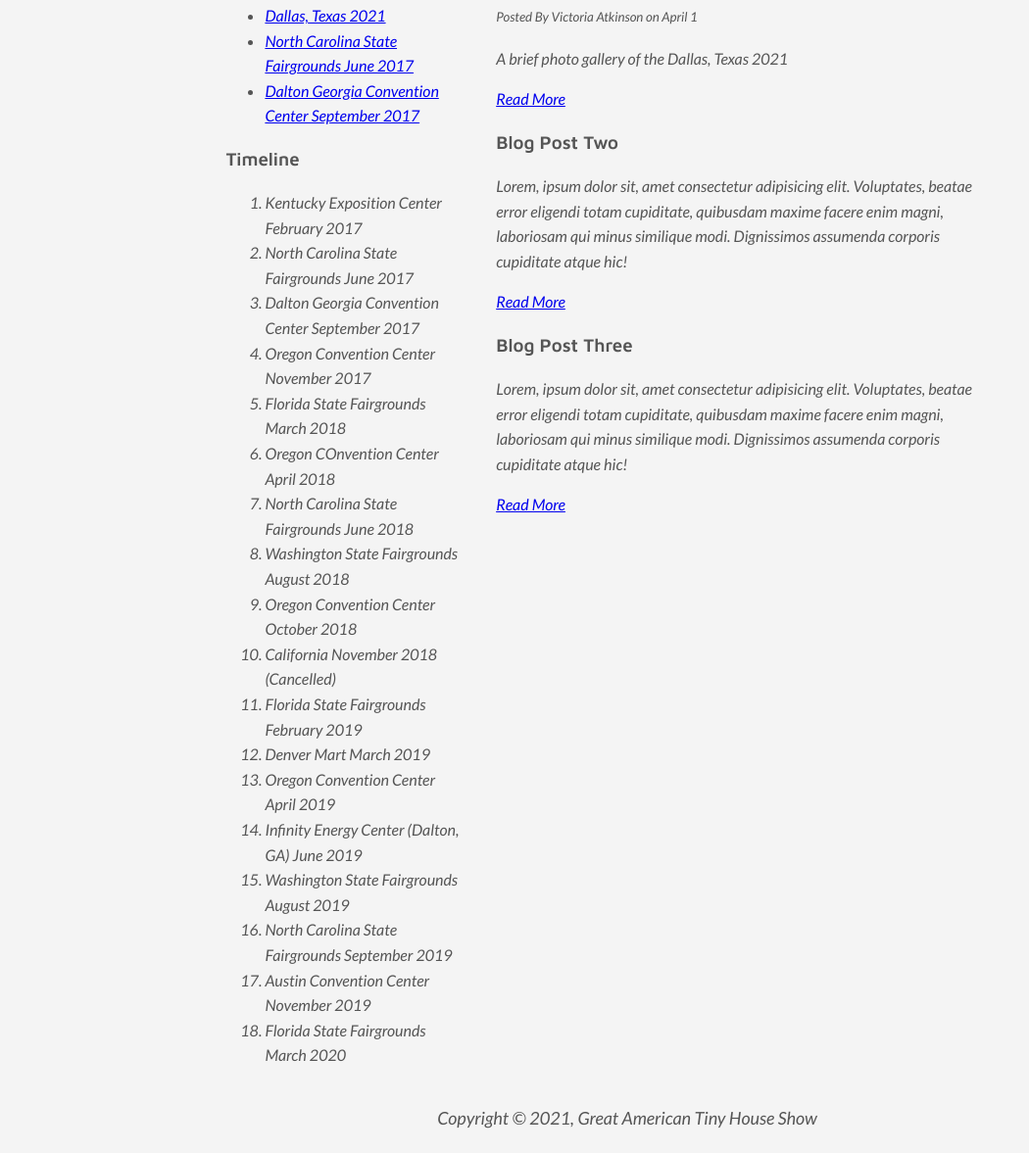
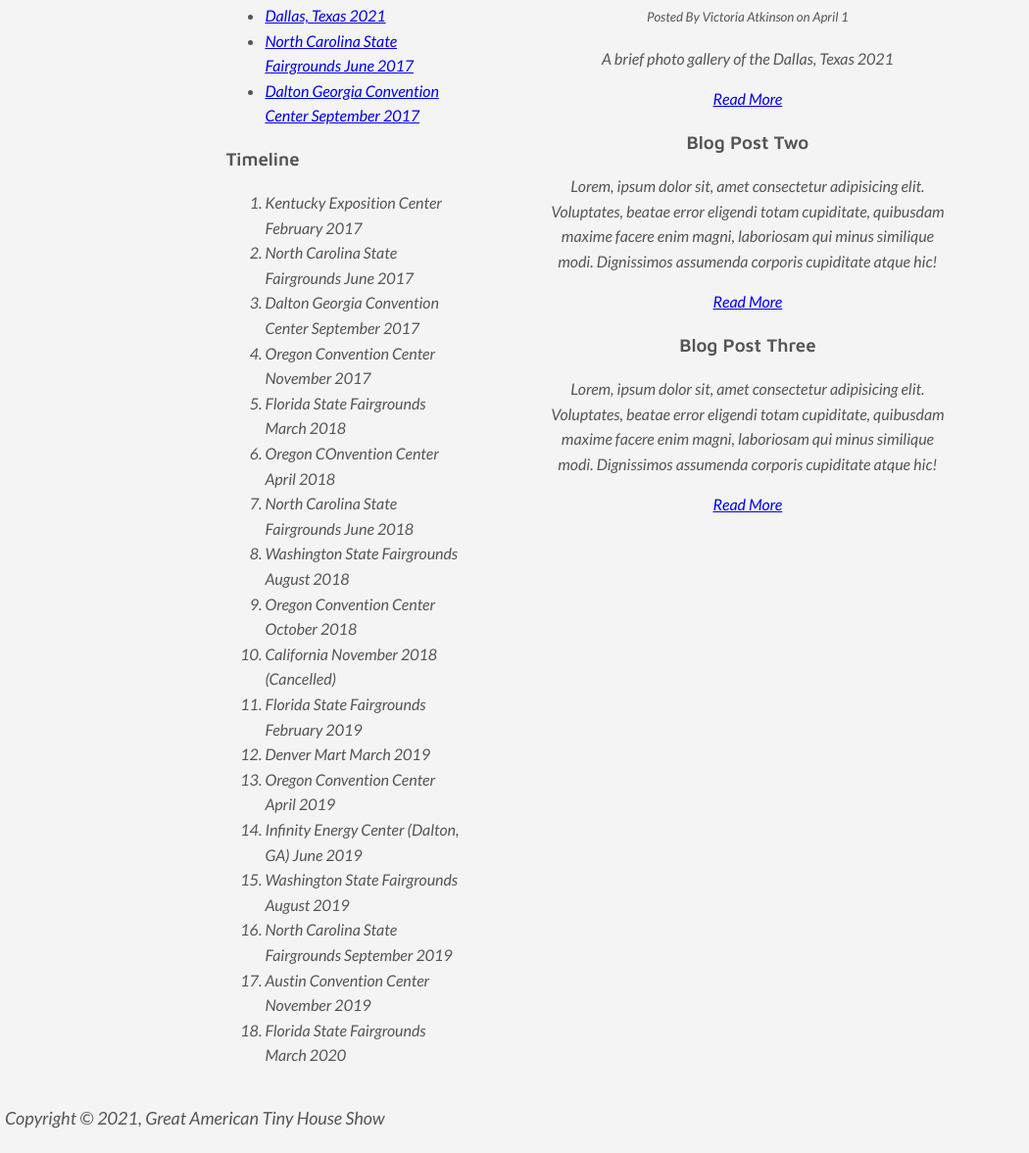
Before and after one commit to atkinsvh/GATHShistory, a plain HTML site: page index.html in a window 1280 px wide. Shown: the part 164-1341 px from the top of the page at 98% size, without its empty margins (0-1050 px from the left). Drawn offline with Linux system fonts and the light colour scheme.

Commit message:
Update style.css

```diff
--- a/style.css
+++ b/style.css
@@ -82,7 +82,7 @@ img {
 }
 
 
-.center {
+.post {
   display: block;
   margin-left: auto;
   margin-right: auto;
```
